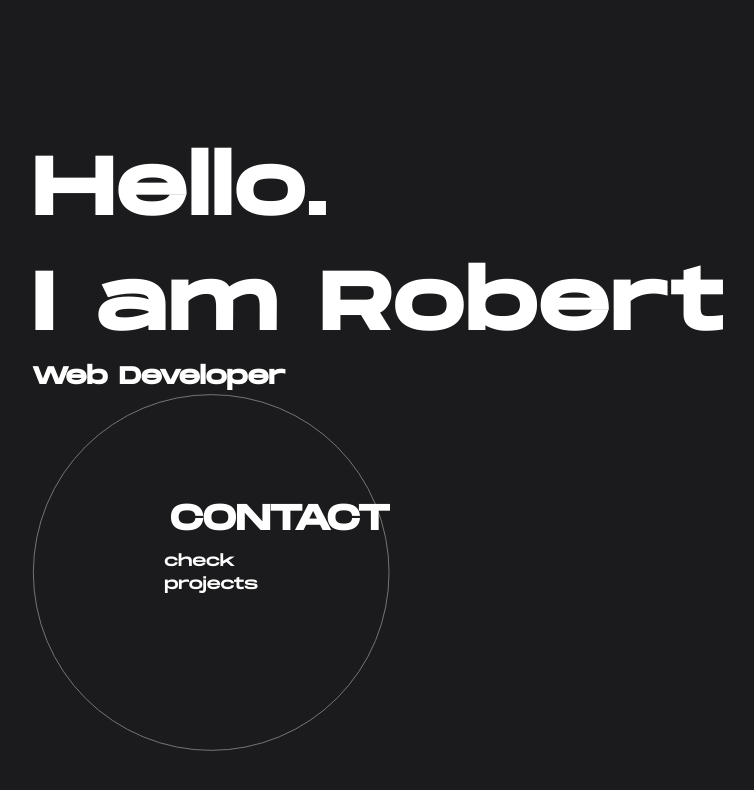
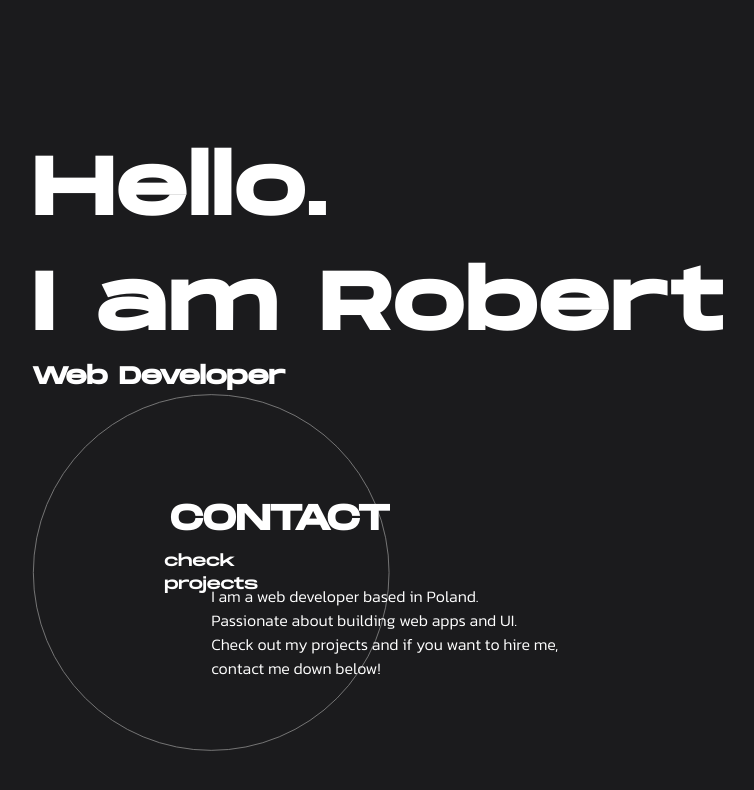
Before and after one commit to webdevrr/Portfolio-v3, a Next.js app: page / in a window 1280 px wide. Shown: the top 790 px of the page, without its empty margins (160-914 px from the left). Built offline with nearby package versions, Linux system fonts and the light colour scheme.

Commit message:
Finished WelcomeSection

```diff
--- a/components/WelcomeSection/Description.tsx
+++ b/components/WelcomeSection/Description.tsx
@@ -7,18 +7,37 @@
   "contact me down below!",
 ];
 
-const Wrapper = styled.div``;
-const Paragraph = styled.p``;
-const Overflow = styled.span``;
-const Row = styled.span``;
+const Wrapper = styled.div`
+  position: absolute;
+  left: 20%;
+  bottom: 15%;
+  display: flex;
+  flex-direction: column;
+  color: white;
+  font-family: "Kanit", sans-serif;
+  font-weight: 300;
+`;
+const Paragraph = styled.p`
+  display: flex;
+  flex-direction: column;
+`;
+const Overflow = styled.span`
+  overflow: hidden;
+`;
+const Row = styled.span`
+  display: block;
+`;
+
 const Description = () => {
   return (
     <Wrapper>
       <Paragraph>
-        {description.map((line) => {
-          <Overflow>
-            <Row></Row>
-          </Overflow>;
+        {description.map((line, index) => {
+          return (
+            <Overflow key={index}>
+              <Row>{line}</Row>
+            </Overflow>
+          );
         })}
       </Paragraph>
     </Wrapper>
--- a/components/WelcomeSection/WelcomeSection.tsx
+++ b/components/WelcomeSection/WelcomeSection.tsx
@@ -3,6 +3,7 @@
 import Title from "./Title";
 import Circle from "./Circle";
 import Description from "./Description";
+
 const Section = styled.section`
   width: 100vw;
   height: 100vh;
--- a/pages/index.tsx
+++ b/pages/index.tsx
@@ -12,6 +12,11 @@
     <>
       <Head>
         <title>Robert Ryszka</title>
+        <link rel="preconnect" href="https://fonts.gstatic.com" />
+        <link
+          href="https://fonts.googleapis.com/css2?family=Kanit:wght@300&display=swap"
+          rel="stylesheet"
+        />
       </Head>
       <Main>
         <WelcomeSection />
```
